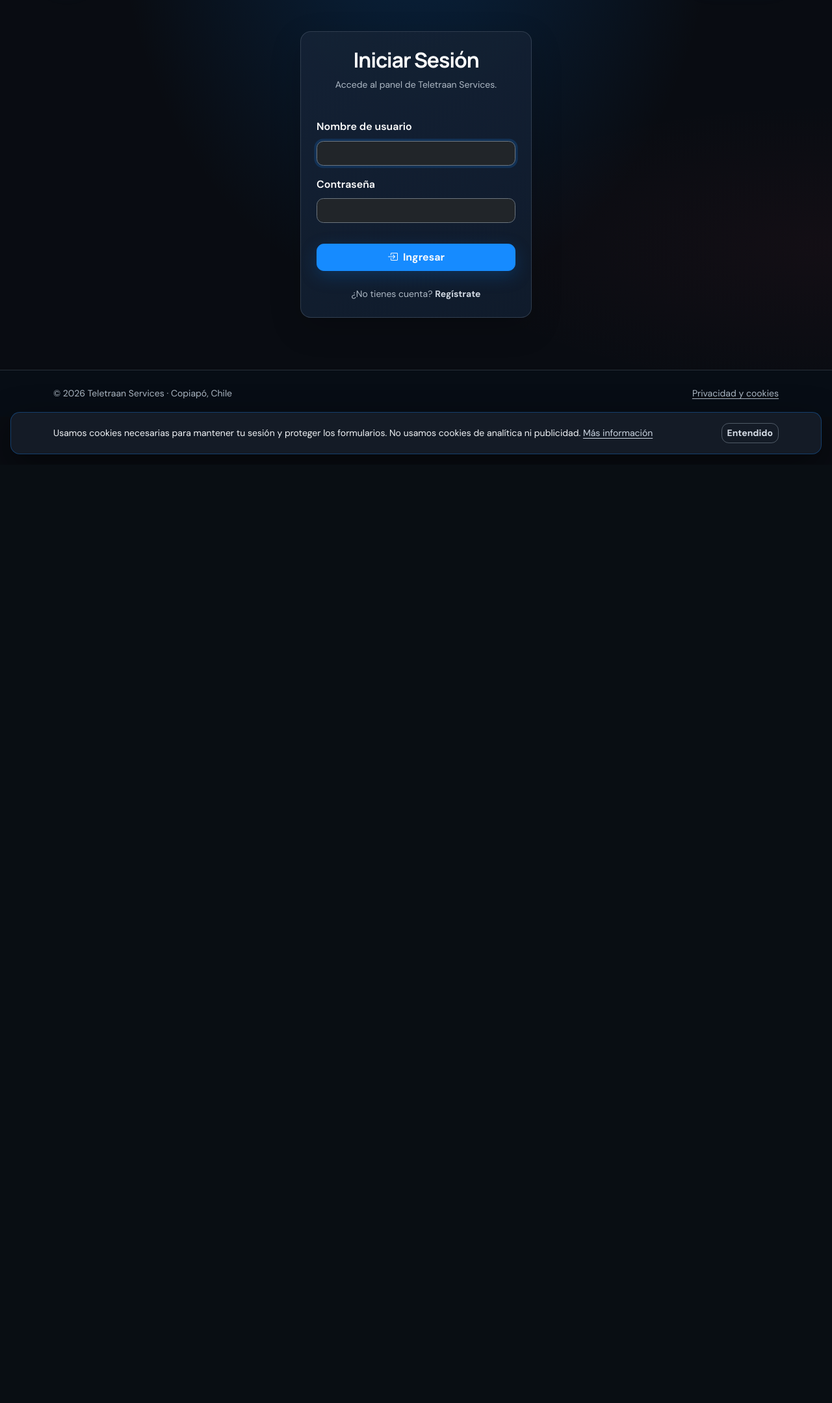
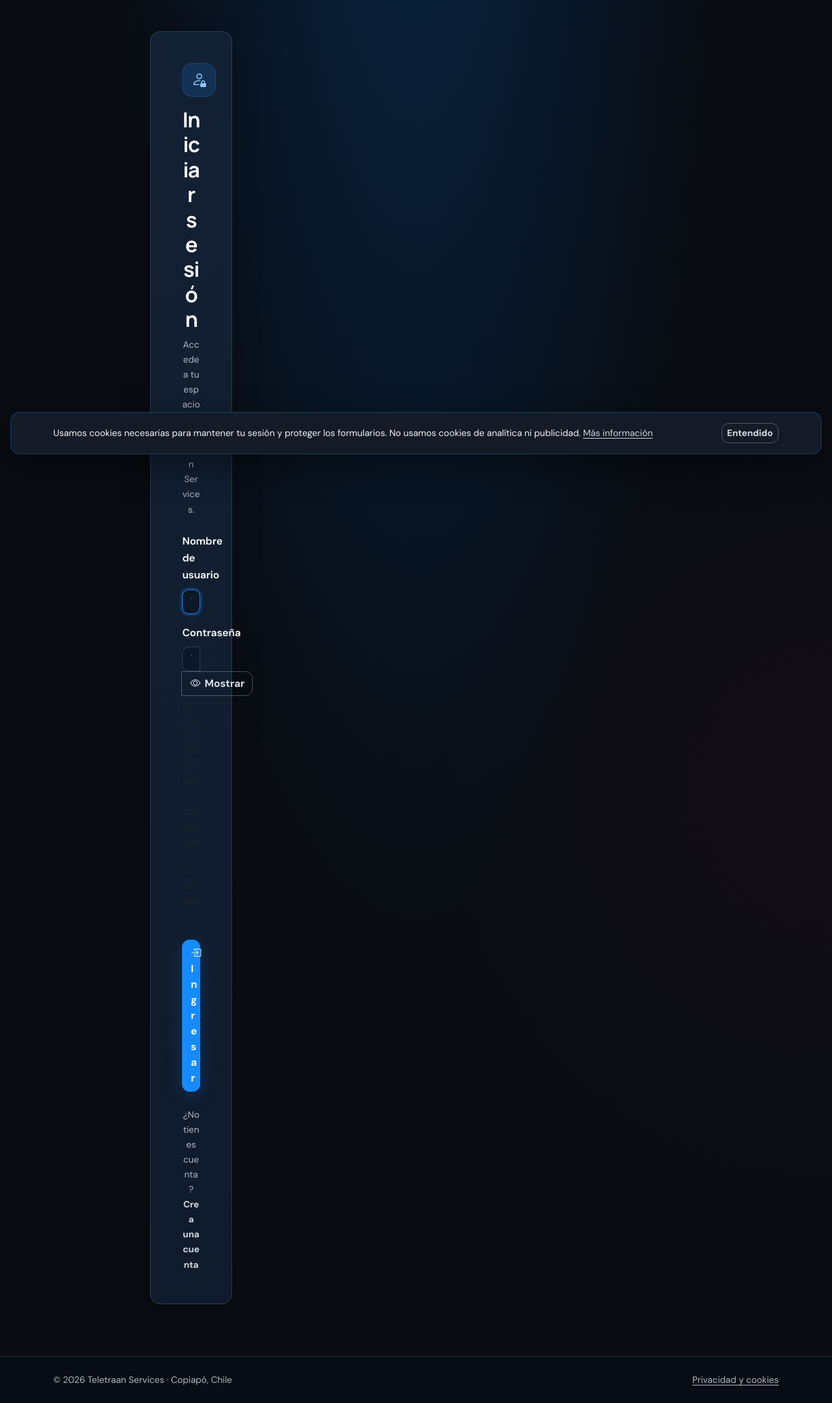
Before and after one commit to teletraanservices/teletraanservicios, a Django app: page /accounts/login/ in a window 1280 px wide. Shown: the part 85-2244 px from the top of the page at 65% size. Before the commit the page ends 784 px from the top, so only its background shows below. Run offline with Django 5.2, Linux system fonts and the light colour scheme.

Commit message:
Improve login feedback and password visibility
Co-authored-by: Copilot <223556219+Copilot@users.noreply.github.com>

```diff
--- a/accounts/forms.py
+++ b/accounts/forms.py
@@ -1,5 +1,44 @@
 from django import forms
+from django.contrib.auth.forms import AuthenticationForm
+from django.core.exceptions import ValidationError
 from core.models import MensajeProyecto, PortfolioItem, ServicioCliente
+
+
+class LoginForm(AuthenticationForm):
+    error_messages = {
+        **AuthenticationForm.error_messages,
+        'inactive': 'Esta cuenta está inactiva. Contacta al administrador.',
+    }
+
+    def __init__(self, *args, **kwargs):
+        super().__init__(*args, **kwargs)
+        self.fields['username'].widget.attrs.update({
+            'class': 'form-control',
+            'autocomplete': 'username',
+            'autofocus': True,
+            'placeholder': 'Tu usuario',
+        })
+        self.fields['password'].widget.attrs.update({
+            'class': 'form-control',
+            'autocomplete': 'current-password',
+            'placeholder': 'Tu contraseña',
+            'aria-describedby': 'password-help',
+        })
+        self.fields['username'].error_messages['required'] = 'Ingresa tu nombre de usuario.'
+        self.fields['password'].error_messages['required'] = 'Ingresa tu contraseña.'
+        for name in ('username', 'password'):
+            if self[name].errors:
+                self.fields[name].widget.attrs.update({
+                    'class': 'form-control is-invalid',
+                    'aria-invalid': 'true',
+                    'aria-describedby': f'{name}-error',
+                })
+
+    def get_invalid_login_error(self):
+        return ValidationError(
+            'Usuario o contraseña incorrectos. Verifica tus datos e inténtalo nuevamente.',
+            code='invalid_login',
+        )
 
 
 class SolicitudServicioForm(forms.ModelForm):
--- a/accounts/urls.py
+++ b/accounts/urls.py
@@ -1,9 +1,13 @@
 from django.contrib.auth import views as auth_views
 from django.urls import path
 from . import views
+from .forms import LoginForm
 
 urlpatterns = [
-    path('login/', auth_views.LoginView.as_view(template_name='core/login.html'), name='login'),
+    path('login/', auth_views.LoginView.as_view(
+        template_name='core/login.html',
+        authentication_form=LoginForm,
+    ), name='login'),
     path('register/', views.register_view, name='register'),
     path('logout/', auth_views.LogoutView.as_view(next_page='index'), name='logout'),
     path('dashboard/', views.dashboard_view, name='dashboard'),
--- a/core/static/core/css/style.css
+++ b/core/static/core/css/style.css
@@ -122,6 +122,13 @@ a { text-underline-offset: .2em; }
   border-color: var(--tt-primary);
   box-shadow: 0 0 0 .22rem rgba(22, 139, 255, .18);
 }
+.login-page { display: flex; align-items: center; min-height: min(72vh, 760px); }
+.login-card { transition: border-color .2s ease, box-shadow .2s ease; }
+.login-card:hover { transform: none; }
+.login-icon { display: inline-grid; width: 3.25rem; height: 3.25rem; place-items: center; color: #8fc7ff; background: var(--tt-primary-soft); border: 1px solid rgba(22, 139, 255, .24); border-radius: 1rem; font-size: 1.5rem; }
+.login-error { color: #ffd9dc; background: rgba(240, 68, 82, .12); border-color: rgba(240, 68, 82, .42); font-size: .92rem; }
+.password-toggle { display: inline-flex; align-items: center; gap: .4rem; }
+.password-toggle[hidden] { display: none; }
 .form-check-input:checked { background-color: var(--tt-primary-strong); border-color: var(--tt-primary-strong); }
 .table-dark { --bs-table-bg: transparent; --bs-table-striped-bg: rgba(255, 255, 255, .025); --bs-table-hover-bg: rgba(86, 214, 208, .06); }
 .nav-tabs { border-color: var(--tt-border); }
--- a/core/templates/core/base.html
+++ b/core/templates/core/base.html
@@ -20,7 +20,7 @@
   <link href="https://fonts.googleapis.com/css2?family=DM+Sans:wght@400;500;600;700&family=Manrope:wght@400;500;600;700;800&display=swap" rel="stylesheet">
   <link href="https://cdn.jsdelivr.net/npm/bootstrap@5.3.2/dist/css/bootstrap.min.css" rel="stylesheet">
   <link rel="stylesheet" href="https://cdn.jsdelivr.net/npm/bootstrap-icons@1.11.1/font/bootstrap-icons.css">
-  <link rel="stylesheet" href="{% static 'core/css/style.css' %}?v=5">
+  <link rel="stylesheet" href="{% static 'core/css/style.css' %}?v=6">
   {% block extra_head %}{% endblock %}
 </head>
 <body>
--- a/core/templates/core/login.html
+++ b/core/templates/core/login.html
@@ -4,49 +4,76 @@
 {% block title %}Iniciar sesión | Teletraan Services{% endblock %}
 {% block robots_content %}noindex, nofollow{% endblock %}
 {% block content %}
-<div class="container py-5">
+<div class="container py-5 login-page">
     <div class="row justify-content-center">
-        <div class="col-md-5 col-lg-4">
-            <div class="card card-teletraan p-4 shadow-lg">
+        <div class="col-sm-10 col-md-7 col-lg-5 col-xl-4">
+            <div class="card card-teletraan login-card p-4 p-md-5 shadow-lg">
                 <div class="text-center mb-4">
-                    <h2 class="fw-bold text-white">Iniciar Sesión</h2>
-                    <p class="text-secondary small">Accede al panel de Teletraan Services.</p>
+                    <span class="login-icon mb-3" aria-hidden="true"><i class="bi bi-person-lock"></i></span>
+                    <h1 class="h2 fw-bold text-white">Iniciar sesión</h1>
+                    <p class="text-secondary small mb-0">Accede a tu espacio de Teletraan Services.</p>
                 </div>
 
-                <form method="post">
+                <form method="post" novalidate>
                     {% csrf_token %}
+                    {% if next %}<input type="hidden" name="next" value="{{ next }}">{% endif %}
+                    {% if form.non_field_errors %}
+                        <div class="alert alert-danger login-error" role="alert" aria-live="assertive">
+                            <i class="bi bi-exclamation-circle-fill me-2" aria-hidden="true"></i>
+                            {{ form.non_field_errors }}
+                        </div>
+                    {% endif %}
 
-                    {% for field in form %}
-                        <div class="mb-3">
-                            <label class="form-label text-white fw-semibold">{{ field.label }}</label>
-                            {{ field }}
-                            {% for error in field.errors %}
-                                <div class="text-danger small mt-1">{{ error }}</div>
-                            {% endfor %}
+                    <div class="mb-3">
+                        <label class="form-label text-white fw-semibold" for="{{ form.username.id_for_label }}">{{ form.username.label }}</label>
+                        {{ form.username }}
+                        {% for error in form.username.errors %}
+                            <div class="invalid-feedback d-block" id="username-error" role="alert">{{ error }}</div>
+                        {% endfor %}
+                    </div>
+                    <div class="mb-2">
+                        <label class="form-label text-white fw-semibold" for="{{ form.password.id_for_label }}">{{ form.password.label }}</label>
+                        <div class="input-group">
+                            {{ form.password }}
+                            <button class="btn btn-outline-teletraan password-toggle" type="button" data-password-toggle aria-controls="{{ form.password.id_for_label }}" aria-pressed="false" aria-label="Mostrar contraseña" hidden>
+                                <i class="bi bi-eye" aria-hidden="true"></i><span>Mostrar</span>
+                            </button>
                         </div>
-                    {% endfor %}
+                        {% for error in form.password.errors %}
+                            <div class="invalid-feedback d-block" id="password-error" role="alert">{{ error }}</div>
+                        {% endfor %}
+                        <div class="form-text" id="password-help">La contraseña distingue mayúsculas y minúsculas.</div>
+                    </div>
 
                     <button type="submit" class="btn btn-teletraan w-100 py-2 mt-3">
-                        <i class="bi bi-box-arrow-in-right me-2"></i>Ingresar
+                        <i class="bi bi-box-arrow-in-right me-2" aria-hidden="true"></i>Ingresar
                     </button>
                 </form>
 
                 <div class="text-center mt-4">
-                    <p class="text-secondary small mb-0">¿No tienes cuenta? <a href="{% url 'register' %}" class="text-info text-decoration-none fw-bold">Regístrate</a></p>
+                    <p class="text-secondary small mb-0">¿No tienes cuenta? <a href="{% url 'register' %}" class="text-info text-decoration-none fw-bold">Crea una cuenta</a></p>
                 </div>
             </div>
         </div>
     </div>
 </div>
-
+{% endblock %}
+{% block extra_scripts %}
 <script>
-    document.addEventListener("DOMContentLoaded", function() {
-        let inputs = document.querySelectorAll("input");
-        inputs.forEach(input => {
-            if (!input.classList.contains('form-control')) {
-                input.classList.add('form-control', 'bg-dark', 'text-white', 'border-secondary');
-            }
-        });
-    });
+    const passwordToggle = document.querySelector('[data-password-toggle]');
+    if (passwordToggle) {
+        const passwordInput = document.getElementById(passwordToggle.getAttribute('aria-controls'));
+        if (passwordInput) {
+            passwordToggle.hidden = false;
+            passwordToggle.addEventListener('click', function () {
+                const isVisible = passwordInput.type === 'text';
+                passwordInput.type = isVisible ? 'password' : 'text';
+                passwordToggle.setAttribute('aria-pressed', String(!isVisible));
+                passwordToggle.setAttribute('aria-label', isVisible ? 'Mostrar contraseña' : 'Ocultar contraseña');
+                passwordToggle.querySelector('span').textContent = isVisible ? 'Mostrar' : 'Ocultar';
+                passwordToggle.querySelector('i').className = isVisible ? 'bi bi-eye' : 'bi bi-eye-slash';
+            });
+        }
+    }
 </script>
 {% endblock %}
```
Also changed, not shown: accounts/tests.py (+37 -0 lines).
